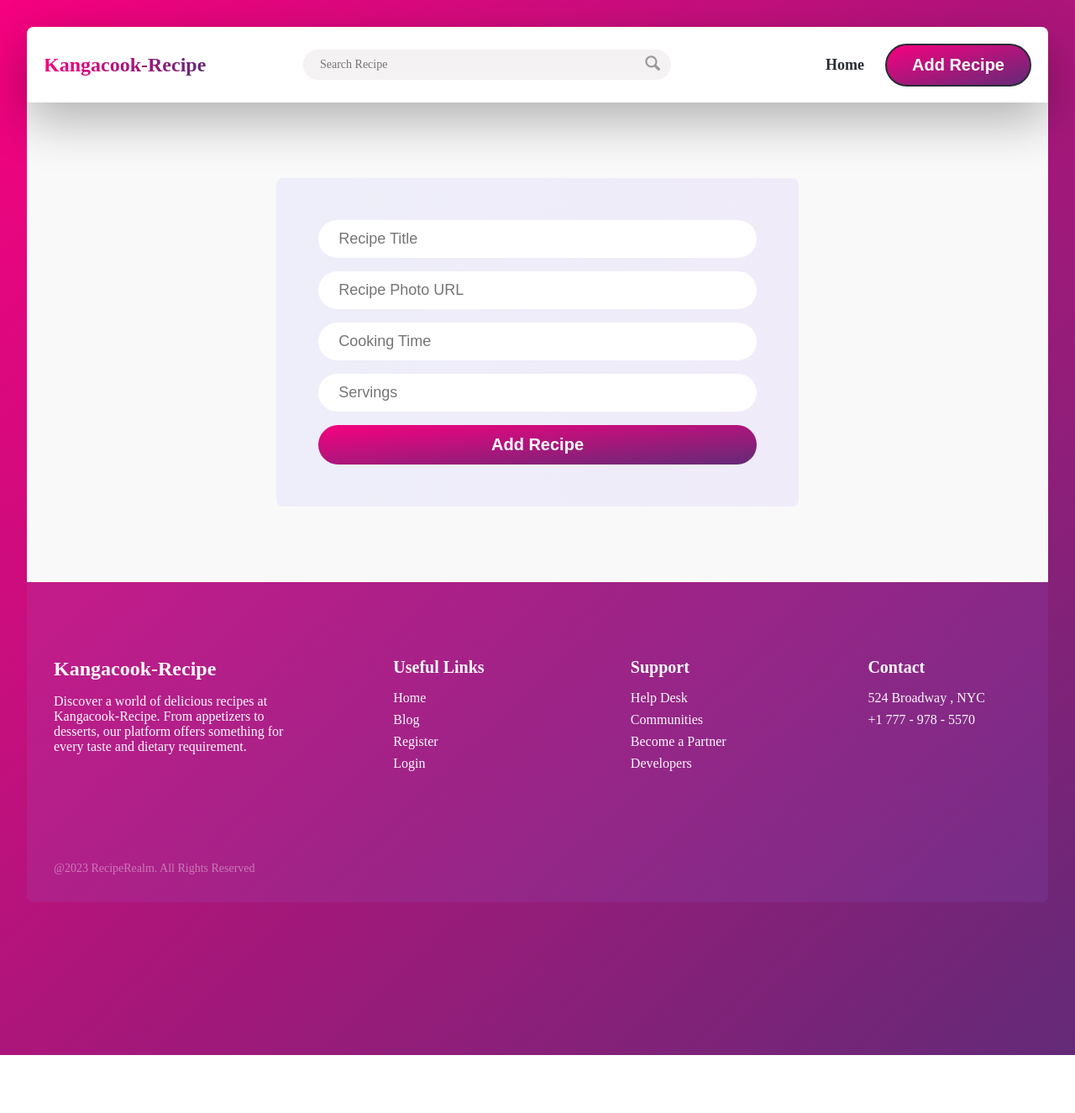
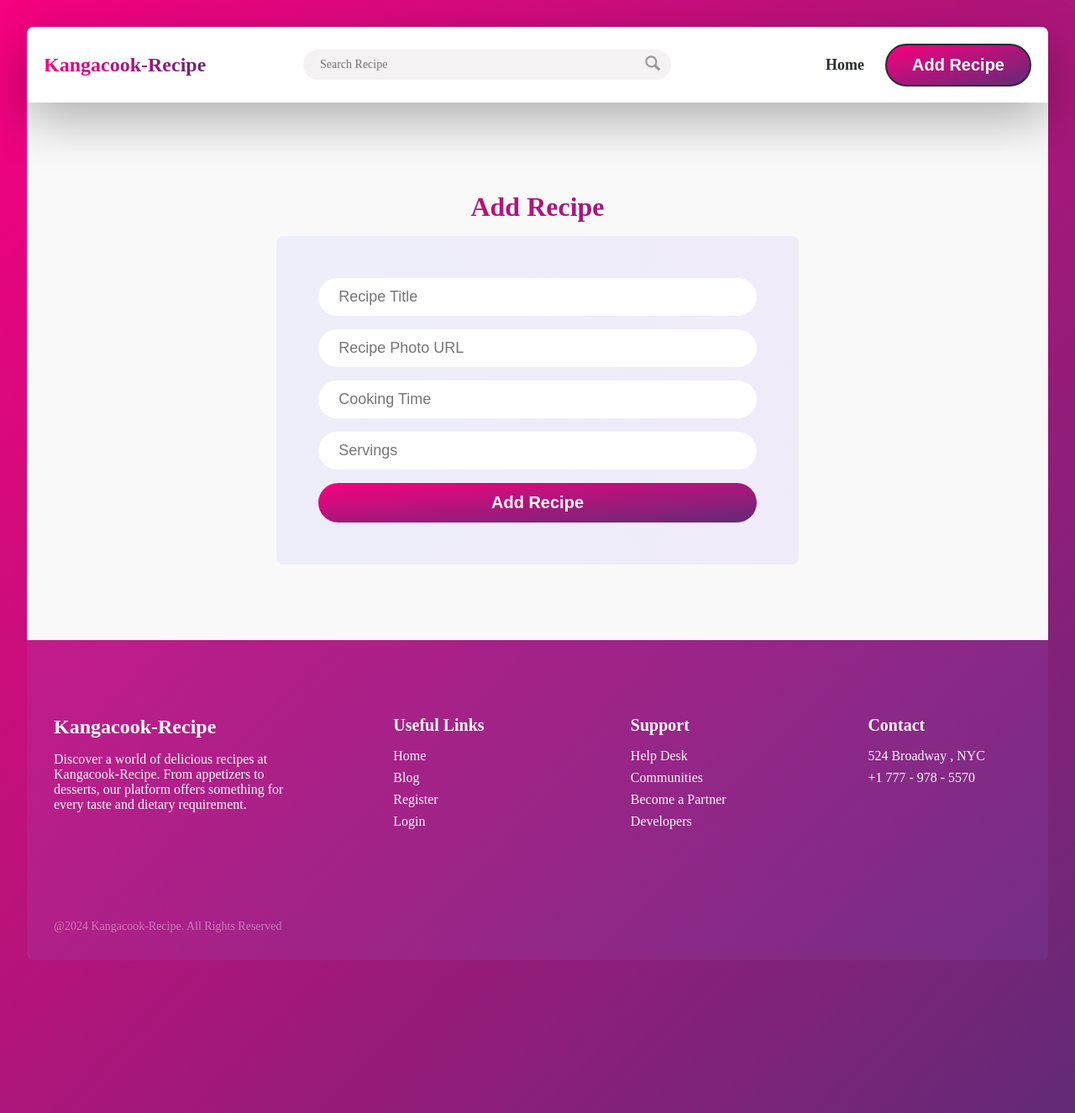
Before and after one commit to abhijitmondall/Kangacook-Recipe, a React (Vite) app in the folder Client-Side/: page /addRecipe in a window 1280 px wide. Shown: the whole page at 84% size. Before the commit the page ends 1256 px from the top, so only its background shows below. Built offline with nearby package versions, Linux system fonts and the light colour scheme.

Commit message:
Code Refactor

```diff
--- a/Client-Side/src/components/Footer/Footer.jsx
+++ b/Client-Side/src/components/Footer/Footer.jsx
@@ -46,7 +46,7 @@ function Footer() {
             </div>
           </div>
           <div className={styles["footer__text"]}>
-            <p>@2023 RecipeRealm. All Rights Reserved</p>
+            <p>@2024 Kangacook-Recipe. All Rights Reserved</p>
           </div>
         </section>
       </footer>
--- a/Client-Side/src/components/Pages/AddRecipe/AddRecipe.jsx
+++ b/Client-Side/src/components/Pages/AddRecipe/AddRecipe.jsx
@@ -24,7 +24,6 @@ const reducer = (state, action) => {
       return { ...state, cookingTimes: action.payload };
     case "servings":
       return { ...state, servings: action.payload };
-
     case "reset":
       return initialState;
     default:
@@ -65,6 +64,7 @@ function AddRecipe() {
 
   return (
     <section className={styles["section__wrap"]}>
+      <h1 className={styles["section__title"]}>Add Recipe</h1>
       <form className={styles["form"]} onSubmit={handleSubmit}>
         <div className={styles["form__input"]}>
           <Input
--- a/Client-Side/src/components/Pages/AddRecipe/AddRecipe.module.css
+++ b/Client-Side/src/components/Pages/AddRecipe/AddRecipe.module.css
@@ -1,6 +1,21 @@
 .section__wrap {
   background: var(--color-grey-light-1);
   padding: 9rem;
+}
+
+.section__title {
+  font-size: var(--text-h1);
+  font-weight: 700;
+  text-align: center;
+  color: transparent;
+  -webkit-background-clip: text;
+  background-clip: text;
+  padding: 1.6rem;
+  background-image: linear-gradient(
+    90deg,
+    var(--color-secondary) 0%,
+    var(--color-tertiary) 100%
+  );
 }
 
 .form {
```
